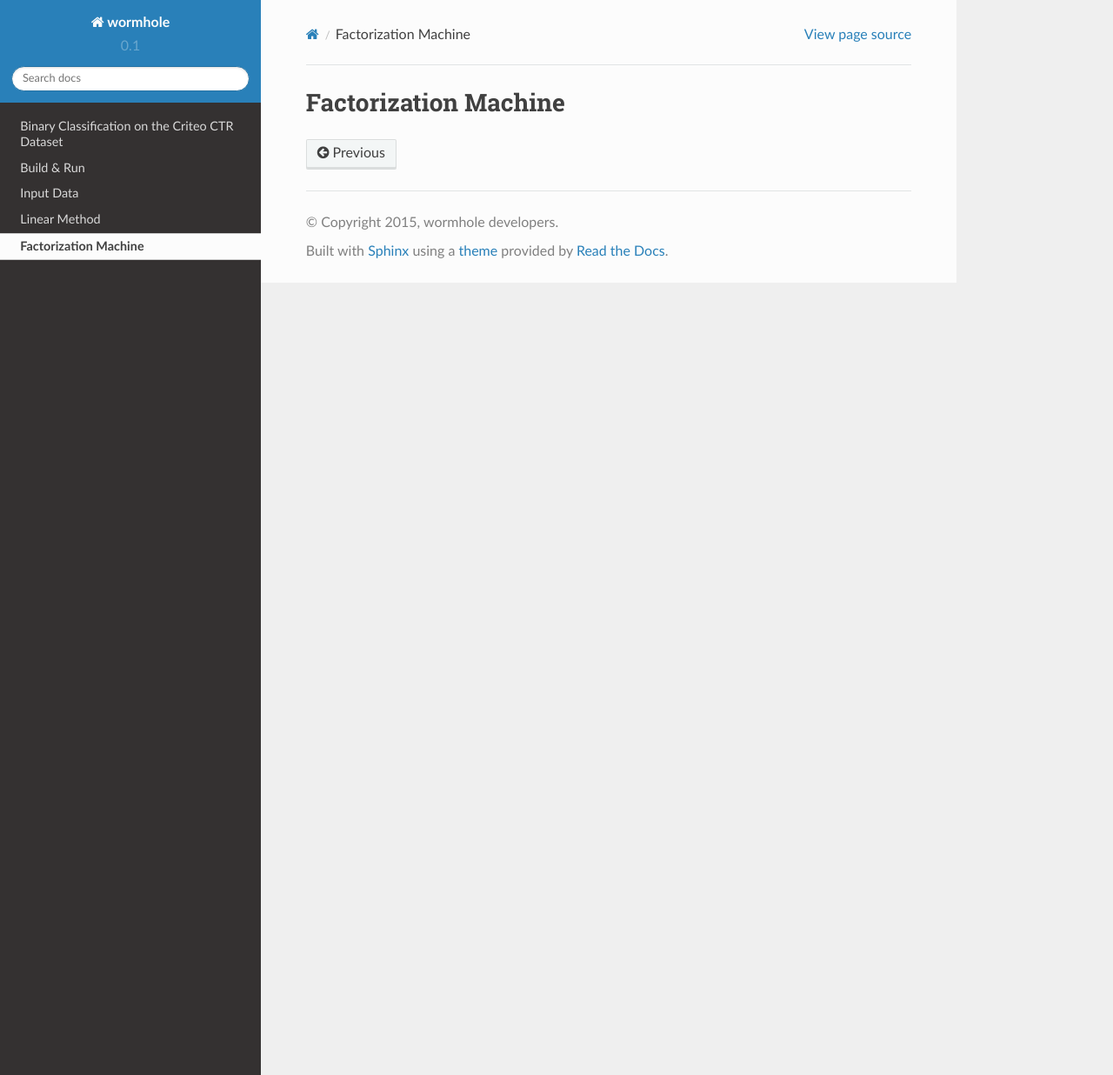
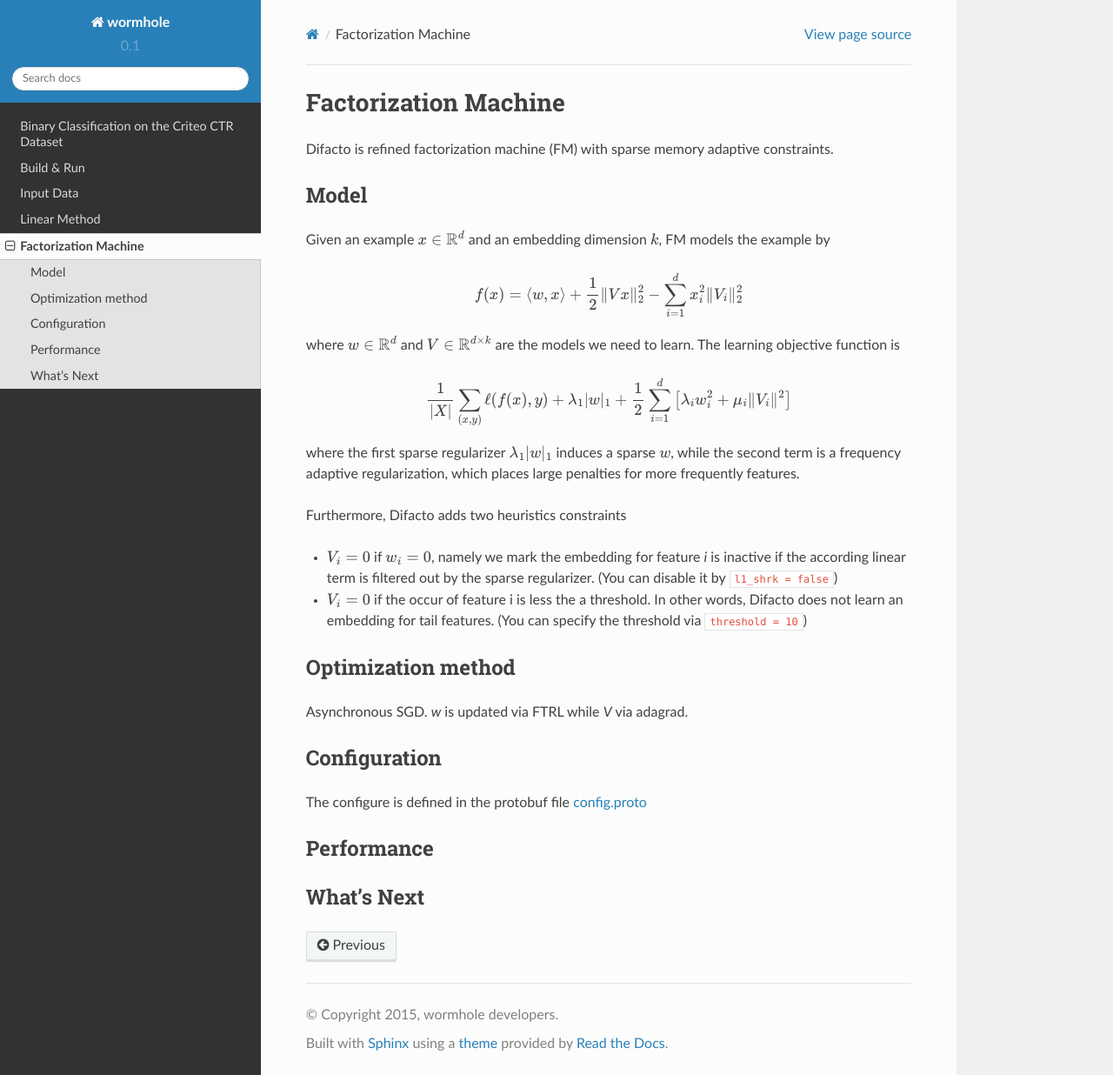
Before and after one commit to dmlc/wormhole, a Sphinx documentation site: the page built from doc/learn/difacto.rst, in a window 1280 px wide and 1236 px high. Shown: the whole window at 87% size. Built offline with Sphinx 7.4.7 and the Read the Docs theme 2.0.0, drawn with Linux system fonts in a browser that asks for light colours.

Commit message:
more doc for linear and difacto

```diff
--- a/doc/learn/difacto.rst
+++ b/doc/learn/difacto.rst
@@ -1,2 +1,51 @@
 Factorization Machine
 =====================
+
+Difacto is refined factorization machine (FM) with sparse memory adaptive
+constraints.
+
+Model
+-----
+
+Given an example :math:`x \in \mathbb{R}^d` and an embedding
+dimension  :math:`k`, FM models the example by
+
+.. math::
+  f(x) = \langle w, x \rangle + \frac{1}{2} \|V x\|_2^2 - \sum_{i=1}^d x_i^2 \|V_i\|^2_2
+
+where :math:`w \in \mathbb{R}^d` and :math:`V \in \mathbb{R}^{d \times k}`
+are the models we need to learn. The learning objective function is
+
+.. math::
+   \frac 1{|X|}\sum_{(x,y)} \ell(f(x), y)+ \lambda_1 |w|_1 +
+   \frac12 \sum_{i=1}^d \left[\lambda_i w_i^2 + \mu_i \|V_i\|^2\right]
+
+where the first sparse regularizer :math:`\lambda_1 |w|_1` induces a sparse
+:math:`w`, while the second term is a frequency adaptive regularization, which
+places large penalties for more frequently features.
+
+Furthermore, Difacto adds two heuristics constraints
+
+- :math:`V_i = 0` if :math:`w_i = 0`, namely we mark the embedding for feature *i*
+  is inactive if the according linear term is filtered out by the sparse
+  regularizer. (You can disable it by ``l1_shrk = false``)
+
+- :math:`V_i = 0` if the occur of feature i is less the a threshold. In other
+  words, Difacto does not learn an embedding for tail features. (You can specify
+  the threshold via ``threshold = 10``)
+
+Optimization method
+-------------------
+
+Asynchronous SGD. *w* is updated via FTRL while *V* via adagrad.
+
+Configuration
+-------------
+
+The configure is defined in the protobuf file `config.proto <https://github.com/dmlc/wormhole/blob/master/learn/difacto/config.proto>`_
+
+Performance
+-----------
+
+What's Next
+-----------
```
Also changed, not shown: doc/learn/linear.rst (+23 -0 lines).
